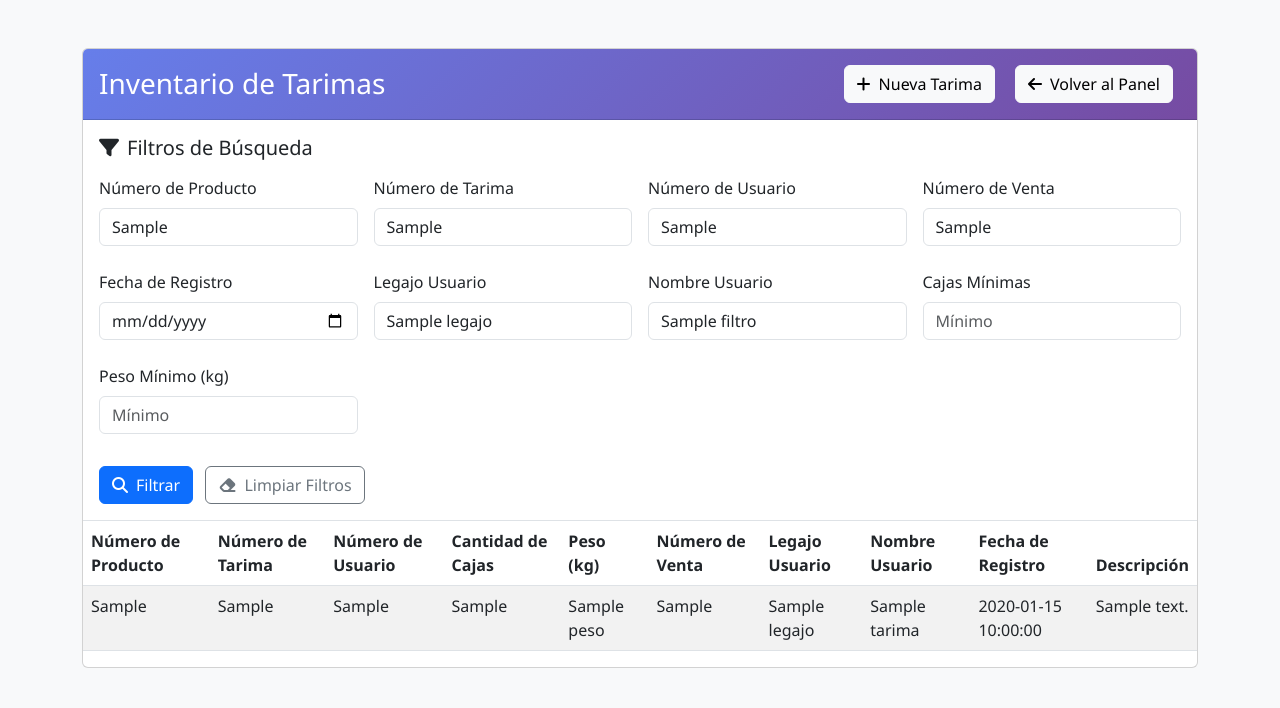
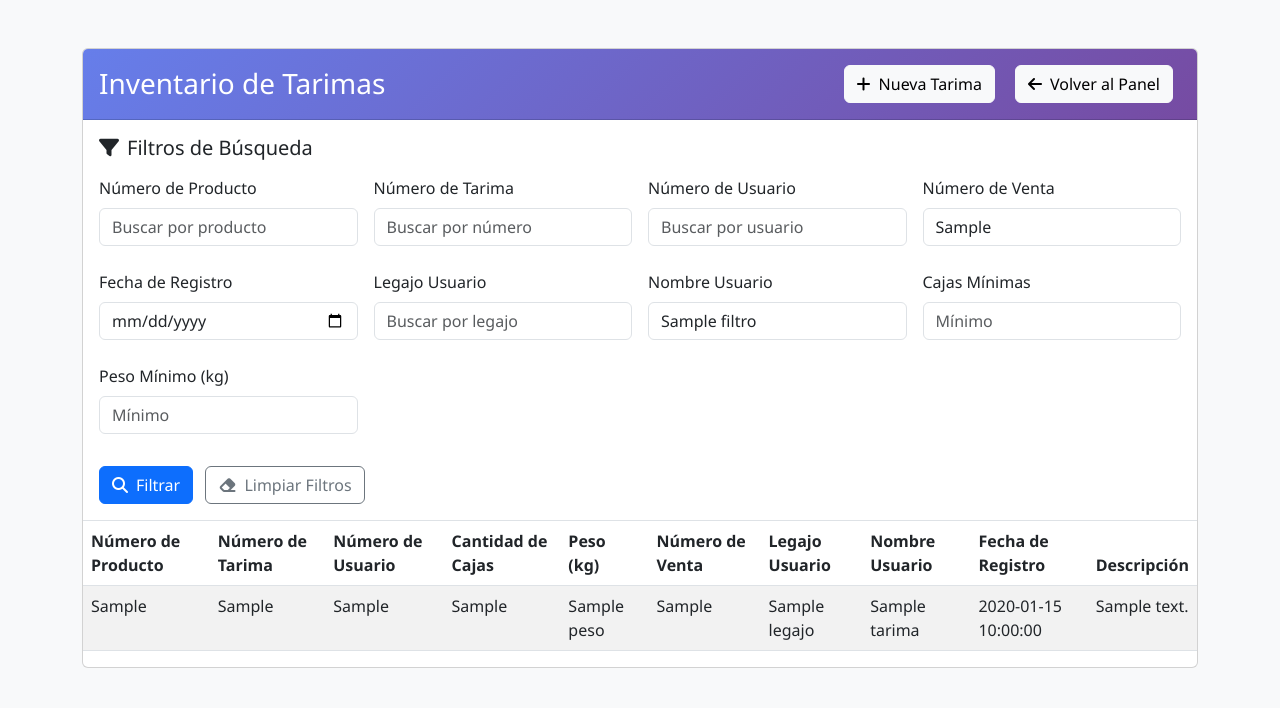
Before and after one commit to nicos92/appphp, a PHP site: template views/tarimas/listar_tarimas.php in a window 1280 px wide. Shown: the part 96-804 px from the top of the page. Run offline with PHP 8.4, Linux system fonts and the light colour scheme; the template is opened without the code that fills it: most values are stand-ins (such as "Sample title", 1, 10 or a date in 2020); some libraries are stand-ins or nearby versions.

Commit message:
1. Añadido código JavaScript: Agregué una función que se ejecuta cuando se carga el DOM    2. Búsqueda del mensaje de éxito: Busca el elemento con clase .alert.alert-success    3. Temporizador de 5 segundos: Después de 5000 milisegundos (5 segundos), se cierra el       mensaje usando el método close() de Bootstrap    4. Uso de la API de Bootstrap: Se instancia el componente Alert de Bootstrap y se llama a       su método close() 5. se cambiaron los input text del filtrado por input number

```diff
--- a/views/tarimas/listar_tarimas.php
+++ b/views/tarimas/listar_tarimas.php
@@ -35,15 +35,15 @@
                 <div class="row g-3">
                     <div class="col-md-3">
                         <label for="numero_producto" class="form-label">Número de Producto</label>
-                        <input type="text" class="form-control" id="numero_producto" name="numero_producto" value="<?= htmlspecialchars($filtros['numero_producto'] ?? ''); ?>" placeholder="Buscar por producto" maxlength="6">
+                        <input type="number" class="form-control" id="numero_producto" name="numero_producto" value="<?= htmlspecialchars($filtros['numero_producto'] ?? ''); ?>" placeholder="Buscar por producto" maxlength="6">
                     </div>
                     <div class="col-md-3">
                         <label for="numero_tarima" class="form-label">Número de Tarima</label>
-                        <input type="text" class="form-control" id="numero_tarima" name="numero_tarima" value="<?= htmlspecialchars($filtros['numero_tarima'] ?? ''); ?>" placeholder="Buscar por número">
+                        <input type="number" class="form-control" id="numero_tarima" name="numero_tarima" value="<?= htmlspecialchars($filtros['numero_tarima'] ?? ''); ?>" placeholder="Buscar por número">
                     </div>
                     <div class="col-md-3">
                         <label for="numero_usuario" class="form-label">Número de Usuario</label>
-                        <input type="text" class="form-control" id="numero_usuario" name="numero_usuario" value="<?= htmlspecialchars($filtros['numero_usuario'] ?? ''); ?>" placeholder="Buscar por usuario">
+                        <input type="number" class="form-control" id="numero_usuario" name="numero_usuario" value="<?= htmlspecialchars($filtros['numero_usuario'] ?? ''); ?>" placeholder="Buscar por usuario">
                     </div>
                     <div class="col-md-3">
                         <label for="numero_venta" class="form-label">Número de Venta</label>
@@ -58,7 +58,7 @@
                     </div>
                     <div class="col-md-3">
                         <label for="legajo" class="form-label">Legajo Usuario</label>
-                        <input type="text" class="form-control" id="legajo" name="legajo" value="<?= htmlspecialchars($filtros['legajo'] ?? ''); ?>" placeholder="Buscar por legajo">
+                        <input type="number" class="form-control" id="legajo" name="legajo" value="<?= htmlspecialchars($filtros['legajo'] ?? ''); ?>" placeholder="Buscar por legajo">
                     </div>
                     <div class="col-md-3">
                         <label for="nombre_usuario" class="form-label">Nombre Usuario</label>
```
Also changed, not shown: views/tarimas/editar_tarima.php (+32 -1 lines).
